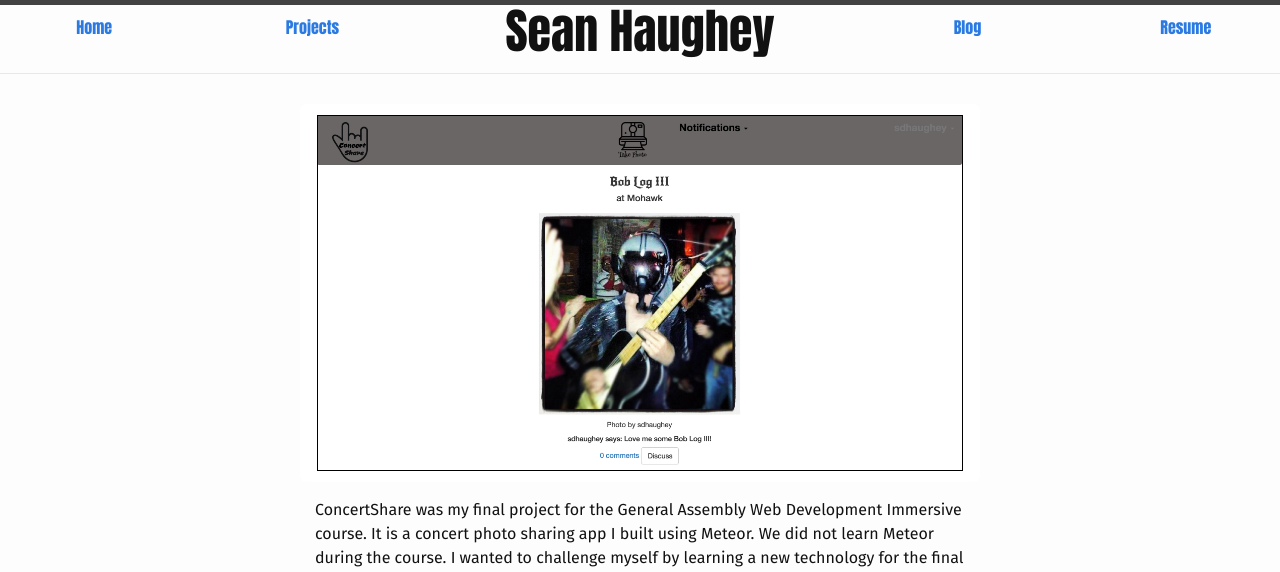
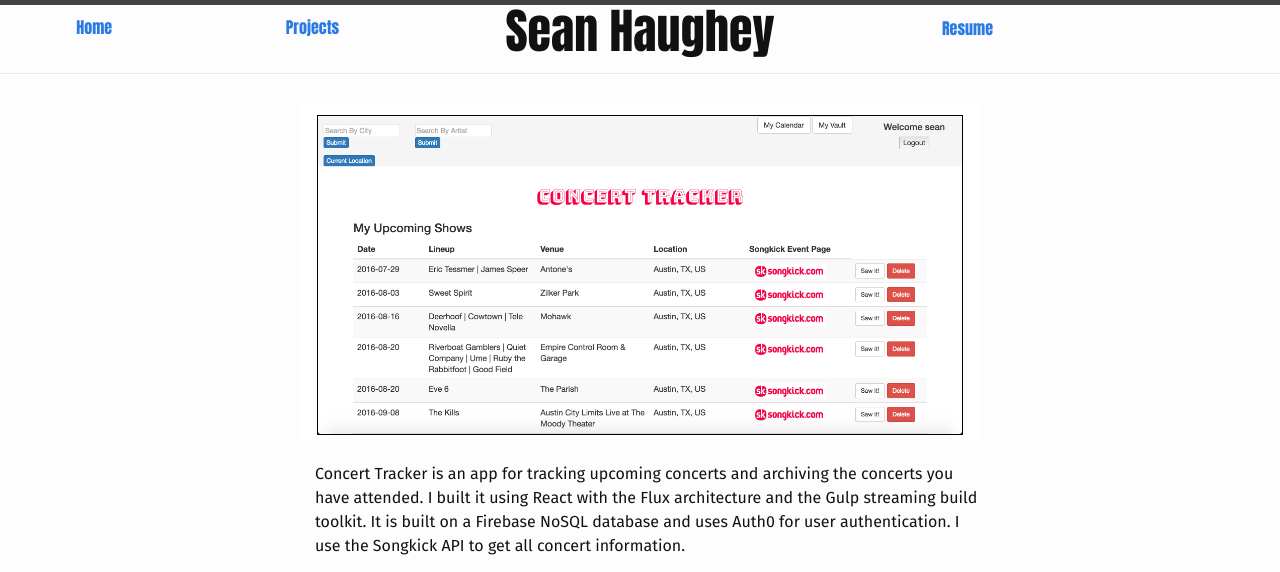
Before and after one commit to seanhaughey/sean_haughey, a Jekyll site: the page built from projects.md, in a window 1280 px wide. Shown: the top 572 px of the page. Built offline with Jekyll 4.4.1, drawn with Linux system fonts in a browser that asks for light colours; nearby versions of some CDN libraries; library files that are not in the unit come from our copies.

Commit message:
added concert tracker to project page and updated resume

```diff
--- a/_includes/header.html
+++ b/_includes/header.html
@@ -4,7 +4,8 @@
     <a class="col-xs-2 col-sm-2 col-md-2 header-link" href="/">Home</a>
     <a class="col-xs-2 col-sm-2 col-md-2 header-link" href="/projects">Projects</a>
     <h1 class="col-xs-4 col-sm-4 col-md-4" id="name">Sean Haughey</h1>
-    <a class="col-xs-2 col-sm-2 col-md-2 header-link" href="/blog">Blog</a>
+<!--      <a class="col-xs-2 col-sm-2 col-md-2 header-link" href="/music">Music</a>
+ -->	<div class="col-xs-4 col-sm-4 col-md-4"></div>
     <a class="col-xs-2 col-sm-2 col-md-2 header-link" href="/resume.pdf" target="_blank">Resume</a>
   </div>
 
--- a/_layouts/homepage.html
+++ b/_layouts/homepage.html
@@ -9,9 +9,10 @@
 
   <div class="row animated lightSpeedIn" id="header-container">
     <a class="col-xs-2 col-sm-2 col-md-2 header-link" href="/index.html">Home</a>
-    <a class="col-xs-2 col-sm-2 col-md-2 header-link" href="/projects">Projects</a>
+    <a class="header-link col-xs-2 col-sm-2 col-md-2" href="/projects">Projects</a>
     <h1 class="col-xs-4 col-sm-4 col-md-4" id="name">Sean Haughey</h1>
-    <a class="col-xs-2 col-sm-2 col-md-2 header-link" href="/blog">Blog</a>
+<!--     <a class="col-xs-2 col-sm-2 col-md-2 header-link" href="/music">Music</a>
+ -->    <div class="col-xs-4 col-sm-4 col-md-4"></div>
     <a class="col-xs-2 col-sm-2 col-md-2 header-link" href="/resume.pdf" target="_blank">Resume</a>
   </div>
 
--- a/_layouts/page.html
+++ b/_layouts/page.html
@@ -4,7 +4,11 @@
 <article class="post">
 
   <header class="post-header">
-    <h1 class="post-title">{{ page.title }}</h1>
+  	<div class="row">
+  		<div class="col-xs-8 col-sm-8 col-md-8 col-xs-offset-2 col-sm-offset-2 col-md-offset-2">
+    		<h1 class="post-title text-center">{{ page.title }}</h1>
+		</div>
+    </div>
   </header>
 
   <div class="post-content">
--- a/css/main.scss
+++ b/css/main.scss
@@ -71,6 +71,10 @@
   font-family: 'Anton', sans-serif;
   margin: 10px 0px 0px 0px;
   text-align: center;
+}
+
+.link {
+  margin-top: 10px;
 }
 
 #profile-pic {
--- a/projects.md
+++ b/projects.md
@@ -2,6 +2,72 @@
 layout: default
 permalink: /projects/
 ---
+<!-- Trigger the modal with a button -->
+<button type="button" class="btn btn-info btn-lg modal-button" data-toggle="modal" data-target="#concerttracker-modal"><img src="/images/concerttracker_screenshot.png" class="project-image img-responsive"></button>
+<!-- Modal -->
+<div id="concerttracker-modal" class="modal fade" role="dialog">
+	<div class="modal-dialog modal-lg">
+<!-- Modal content-->
+		<div class="modal-content">
+			<div class="modal-header">
+				<button type="button" class="close" data-dismiss="modal">&times;</button>
+				<h4 class="modal-title">Concert Tracker Screenshots</h4>
+			</div>
+			<div class="modal-body">
+				<div id="concerttracker-screenshots" class="carousel slide" data-ride="carousel">
+<!-- Indicators -->
+					<ol class="carousel-indicators">
+					    <li data-target="#concerttracker-screenshots" data-slide-to="0" class="active"></li>
+					    <li data-target="#concerttracker-screenshots" data-slide-to="1"></li>
+					    <li data-target="#concerttracker-screenshots" data-slide-to="2"></li>
+				  	</ol>
+<!-- Wrapper for slides -->
+					<div class="carousel-inner" role="listbox">
+					    <div class="item active">
+				      		<img src="/images/concerttracker_screenshot.png" class="project-image img-responsive">
+					    </div>
+					    <div class="item">
+					      	<img src="/images/concerttracker_screenshot_2.png" class="project-image img-responsive">
+					    </div>
+					    <div class="item">
+					      	<img src="/images/concerttracker_screenshot_3.png" class="project-image img-responsive">
+					    </div>
+				  	</div>
+<!-- Controls -->
+					<a class="left carousel-control" href="#concerttracker-screenshots" role="button" data-slide="prev">
+						<span class="glyphicon glyphicon-chevron-left" aria-hidden="true"></span>
+						<span class="sr-only">Previous</span>
+					</a>
+					<a class="right carousel-control" href="#concerttracker-screenshots" role="button" data-slide="next">
+						<span class="glyphicon glyphicon-chevron-right" aria-hidden="true"></span>
+						<span class="sr-only">Next</span>
+					</a>
+				</div>
+			</div>
+			<div class="modal-footer">
+				<div class="row">
+					<div class="col-xs-4 col-sm-4 col-md-4">
+						<a href="https://concerttracker.firebaseapp.com/" target="_blank">Go to Concert Tracker</a>
+					</div>
+					<div class="col-xs-4 col-sm-4 col-md-4">
+						<a href="https://github.com/seanhaughey/concerttracker" target="_blank"><i class="fa fa-github-square project-icon"></i></a>
+					</div>
+					<button type="button" class="btn btn-default" data-dismiss="modal">Close</button>
+				</div>
+			</div>
+		</div>
+	</div>
+</div>
+ <div class="row">
+	<span class="text-spacer col-xs-12 col-sm-12 col-md-12"></span>
+</div>
+<section class="project-desc">
+Concert Tracker is an app for tracking upcoming concerts and archiving the concerts you have attended. I built it using React with the Flux architecture and the Gulp streaming build toolkit. It is built on a Firebase NoSQL database and uses Auth0 for user authentication. I use the Songkick API to get all concert information.
+</section>
+<div class="row">
+	<span class="screenshot-spacer col-xs-12 col-sm-12 col-md-12"></span>
+</div>
+
 <!-- Trigger the modal with a button -->
 <button type="button" class="btn btn-info btn-lg modal-button" data-toggle="modal" data-target="#concertshare-modal"><img src="/images/concertshare_screenshot.png" class="project-image img-responsive"></button>
 <!-- Modal -->
```
Also changed, not shown: music.md (+1 -1 lines), images/concerttracker_screenshot.png (added), images/concerttracker_screenshot_2.png (added), images/concerttracker_screenshot_3.png (added), 1 other file.
